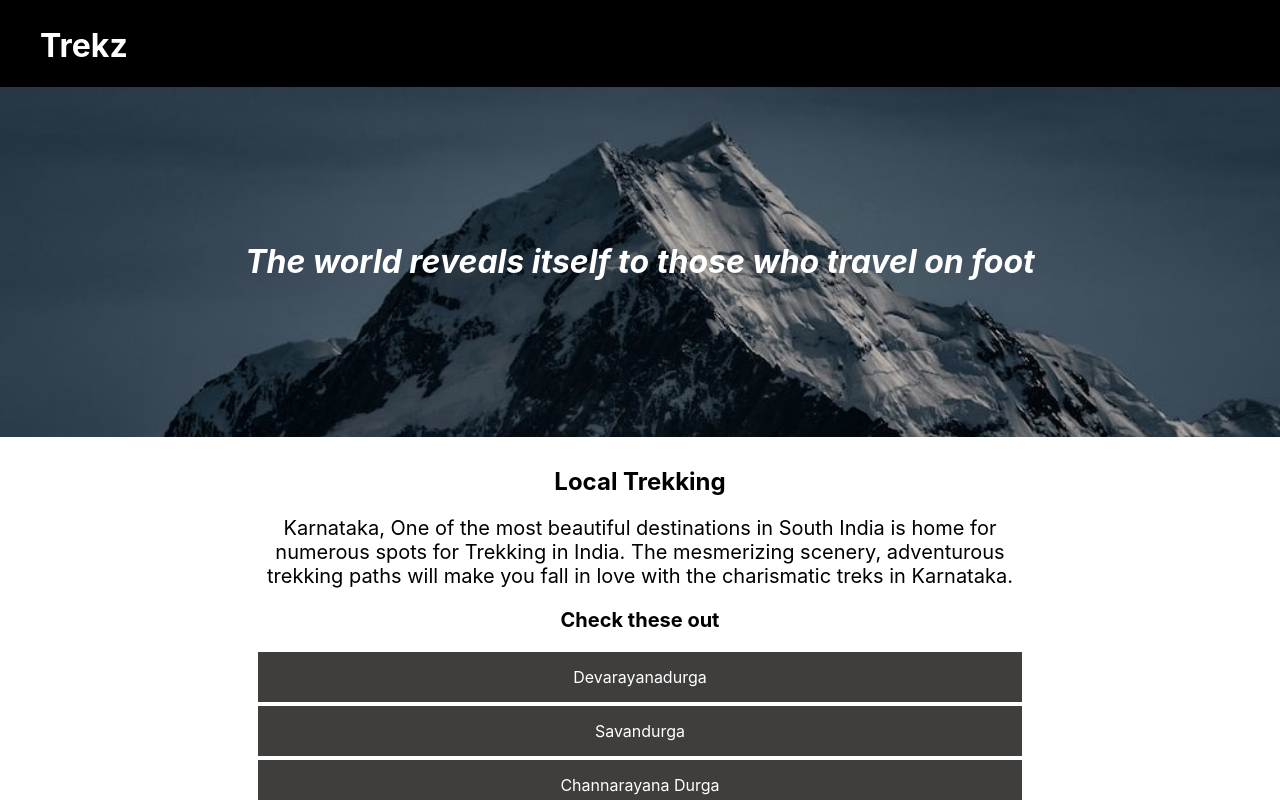
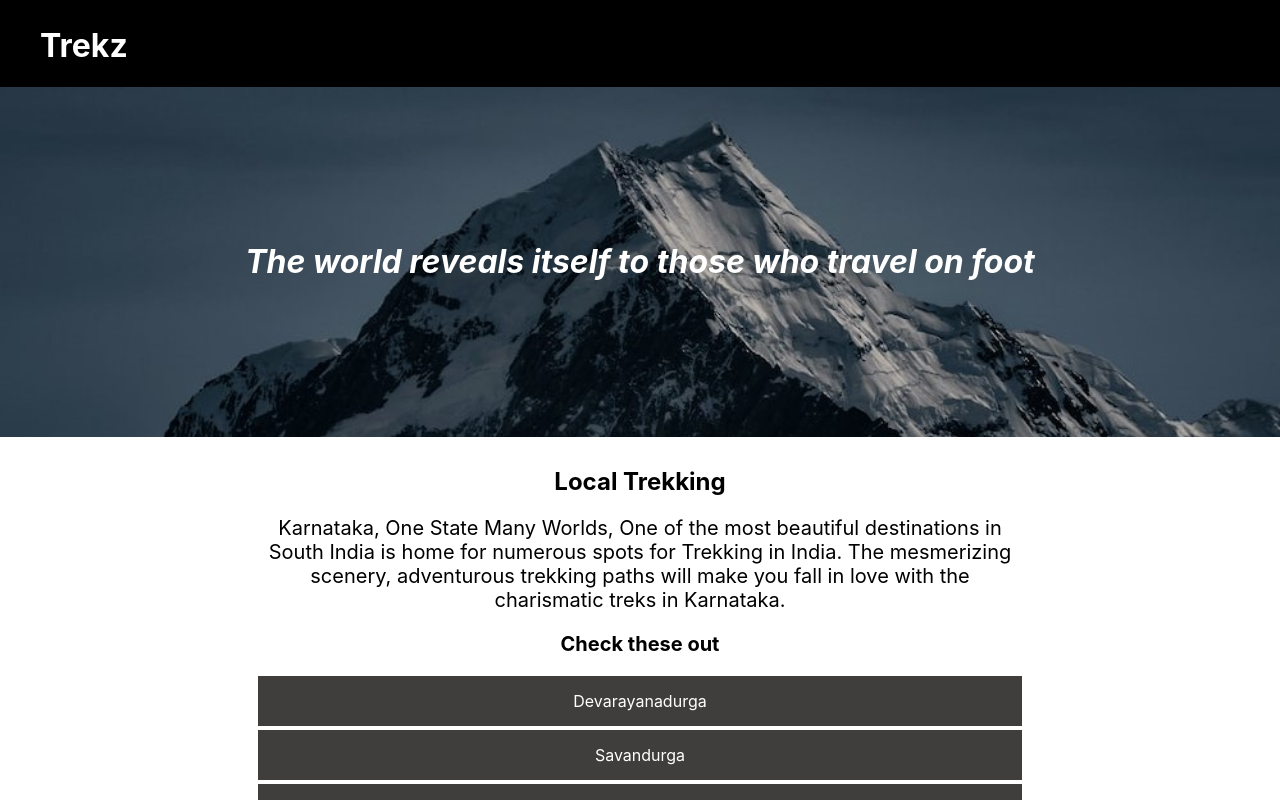
Before and after one commit to ArjunHollaM/trekz-tourism, a React (Create React App) app: page / in a window 1280 px wide. Shown: the top 800 px of the page. Built offline with nearby package versions, Linux system fonts and the light colour scheme.

Commit message:
Datadog service version changes

```diff
--- a/src/components/Home/Home.js
+++ b/src/components/Home/Home.js
@@ -9,7 +9,7 @@ const Home = ({onRouteChange}) => {
         </div>
         <div className="content">
             <h2>Local Trekking</h2>
-            <p>Karnataka, One of the most beautiful destinations in South India is home for numerous spots for Trekking in India. The mesmerizing scenery, adventurous trekking paths will make you fall in love with the charismatic treks in Karnataka.</p>
+            <p>Karnataka, One State Many Worlds, One of the most beautiful destinations in South India is home for numerous spots for Trekking in India. The mesmerizing scenery, adventurous trekking paths will make you fall in love with the charismatic treks in Karnataka.</p>
             <p><b>Check these out</b></p>
             <a href="#dd" class="button" onClick={() => onRouteChange('dd')}>Devarayanadurga</a>
             <a href="#sd" class="button" onClick={() => onRouteChange('sd')}>Savandurga</a>
--- a/src/datadogRum.js
+++ b/src/datadogRum.js
@@ -6,10 +6,10 @@ datadogRum.init({
     // `site` refers to the Datadog site parameter of your organization
     // see https://docs.datadoghq.com/getting_started/site/
     site: 'us5.datadoghq.com',
-    service: 'trekz',
+    service: 'aicte-website',
     env: 'dev',
     // Specify a version number to identify the deployed version of your application in Datadog
-    version: '1.0.0',
+    version: '0.1.0',
     sessionSampleRate: 100,
     sessionReplaySampleRate: 50,
     trackUserInteractions: true,
```
